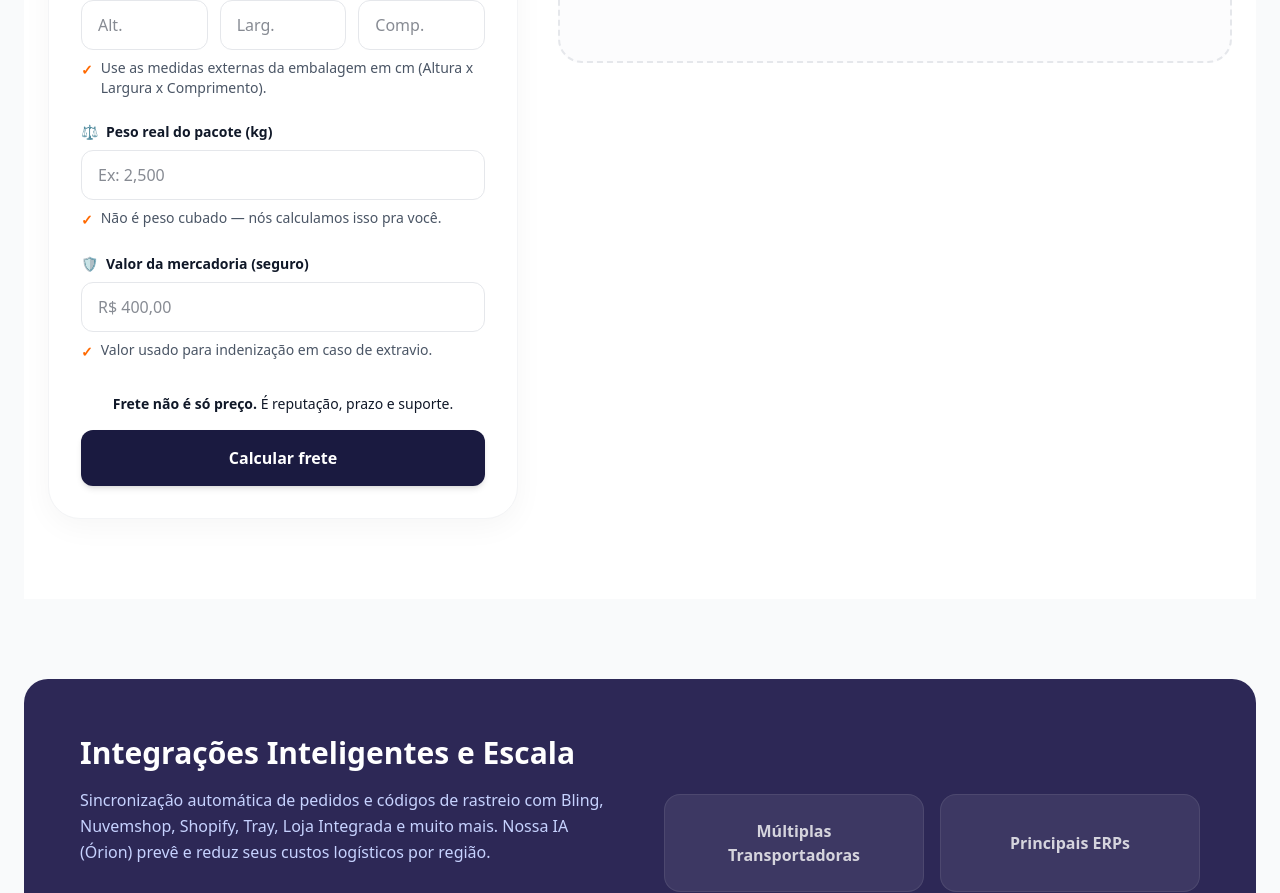
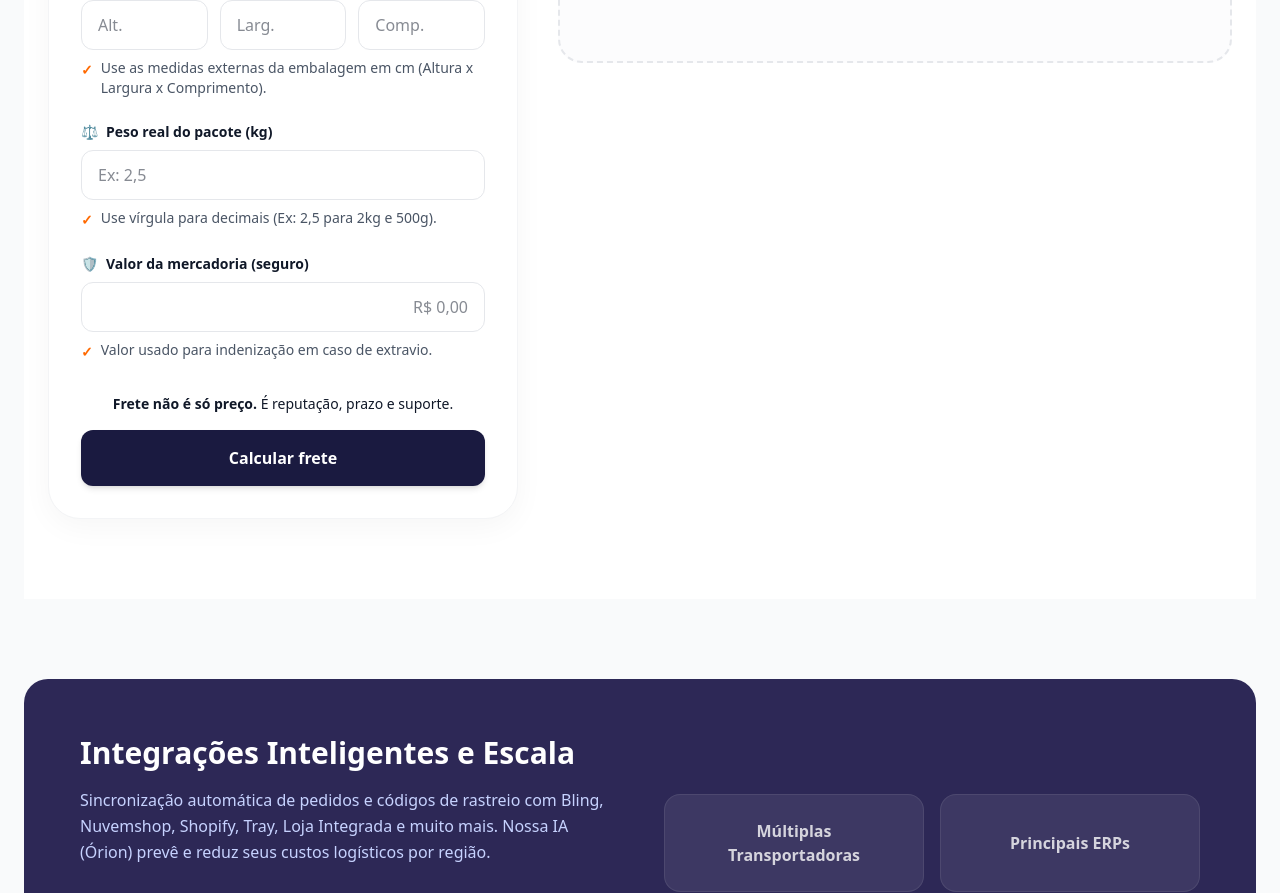
Before and after one commit to Carllux/devolva-facil, a React (Vite) app: page / in a window 1280 px wide. Shown: the part 4860-5753 px from the top of the page. Built offline with nearby package versions, Linux system fonts and the light colour scheme; the HTML template or start-up script is replaced by a standard one.

Commit message:
ajustando campo de valor do frete para aceitar apenas números e vírgula

```diff
--- a/src/pages/CalculadoraFrete.jsx
+++ b/src/pages/CalculadoraFrete.jsx
@@ -30,7 +30,7 @@ export default function CalculadoraFrete() {
     },
     2: {
       nome: 'Total Express',
-      logo: 'https://www.orangeenvios.com.br/images/Transportadora/TotalExpress.png', // Fallback genérico
+      logo: 'https://www.orangeenvios.com.br/images/Transportadora/TotalExpress.png',
       modalidades: {}
     },
     3: {
@@ -54,7 +54,27 @@ export default function CalculadoraFrete() {
 
   const handleInputChange = (e) => {
     let { name, value } = e.target;
-    if (name === 'cepOrigem' || name === 'cepDestino') value = maskCEP(value);
+
+    // Máscara para CEP
+    if (name === 'cepOrigem' || name === 'cepDestino') {
+      value = maskCEP(value);
+    }
+    // Lógica Financeira: trata o seguro para alinhar à direita (estilo calculadora)
+    else if (name === 'seguro') {
+      // Remove tudo que não é número
+      const rawValue = value.replace(/\D/g, '');
+      // Converte para centavos (divide por 100)
+      const numericValue = Number(rawValue) / 100;
+      // Formata como moeda brasileira
+      value = new Intl.NumberFormat('pt-BR', {
+        style: 'currency',
+        currency: 'BRL'
+      }).format(numericValue);
+
+      // Se o valor for zero, limpa o campo para o placeholder aparecer
+      if (numericValue === 0) value = '';
+    }
+
     setFormData(prev => ({ ...prev, [name]: value }));
   };
 
@@ -163,10 +183,19 @@ export default function CalculadoraFrete() {
               <label className="flex items-center gap-2 text-sm font-bold text-gray-900 mb-2">
                 <span className="text-yellow-500">⚖️</span> Peso real do pacote (kg)
               </label>
-                <input required type="text" inputMode="decimal" name="peso" placeholder="Ex: 2,500" value={formData.peso} onChange={handleInputChange} className="w-full px-4 py-3 rounded-xl border border-gray-200 focus:ring-2 focus:ring-blue-500 outline-none"/>
+              <input
+                required
+                type="text"
+                inputMode="decimal"
+                name="peso"
+                placeholder="Ex: 2,5"
+                value={formData.peso}
+                onChange={handleInputChange}
+                className="w-full px-4 py-3 rounded-xl border border-gray-200 focus:ring-2 focus:ring-blue-500 outline-none"
+              />
               <div className="flex items-start gap-2 mt-2 text-sm text-gray-600">
                 <span className="text-orange-500 font-bold mt-0.5">✓</span>
-                  <p>Não é peso cubado — nós calculamos isso pra você.</p>
+                <p>Use vírgula para decimais (Ex: 2,5 para 2kg e 500g).</p>
               </div>
             </div>
 
@@ -174,7 +203,16 @@ export default function CalculadoraFrete() {
                 <label className="flex items-center gap-2 text-sm font-bold text-gray-900 mb-2">
                   <span className="text-orange-400">🛡️</span> Valor da mercadoria (seguro)
                 </label>
-                <input required type="text" inputMode="decimal" name="seguro" placeholder="R$ 400,00" value={formData.seguro} onChange={handleInputChange} className="w-full px-4 py-3 rounded-xl border border-gray-200 focus:ring-2 focus:ring-blue-500 outline-none"/>
+                <input
+                  required
+                  type="text"
+                  inputMode="decimal"
+                  name="seguro"
+                  placeholder="R$ 0,00"
+                  value={formData.seguro}
+                  onChange={handleInputChange}
+                  className="w-full px-4 py-3 rounded-xl border border-gray-200 focus:ring-2 focus:ring-blue-500 outline-none text-right"
+                />
                 <div className="flex items-start gap-2 mt-2 text-sm text-gray-600">
                   <span className="text-orange-500 font-bold mt-0.5">✓</span>
                   <p>Valor usado para indenização em caso de extravio.</p>
```
Lines whose indentation alone changed are shown as unchanged.
